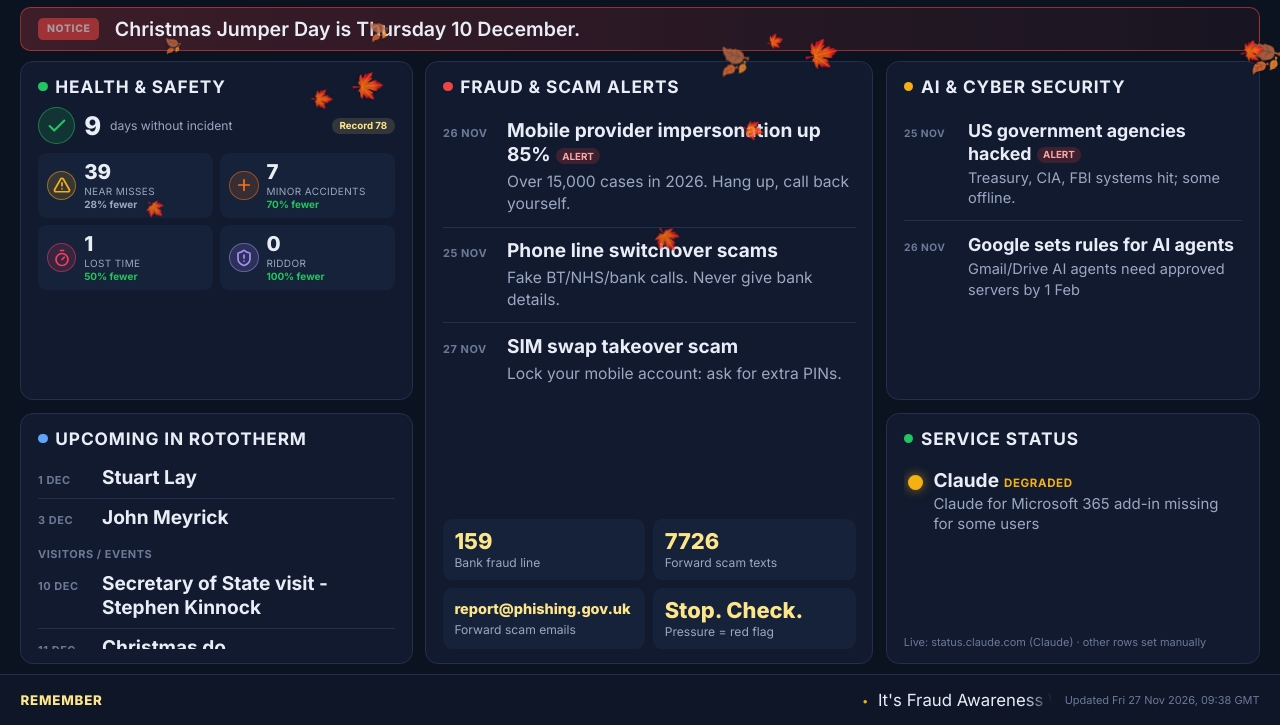
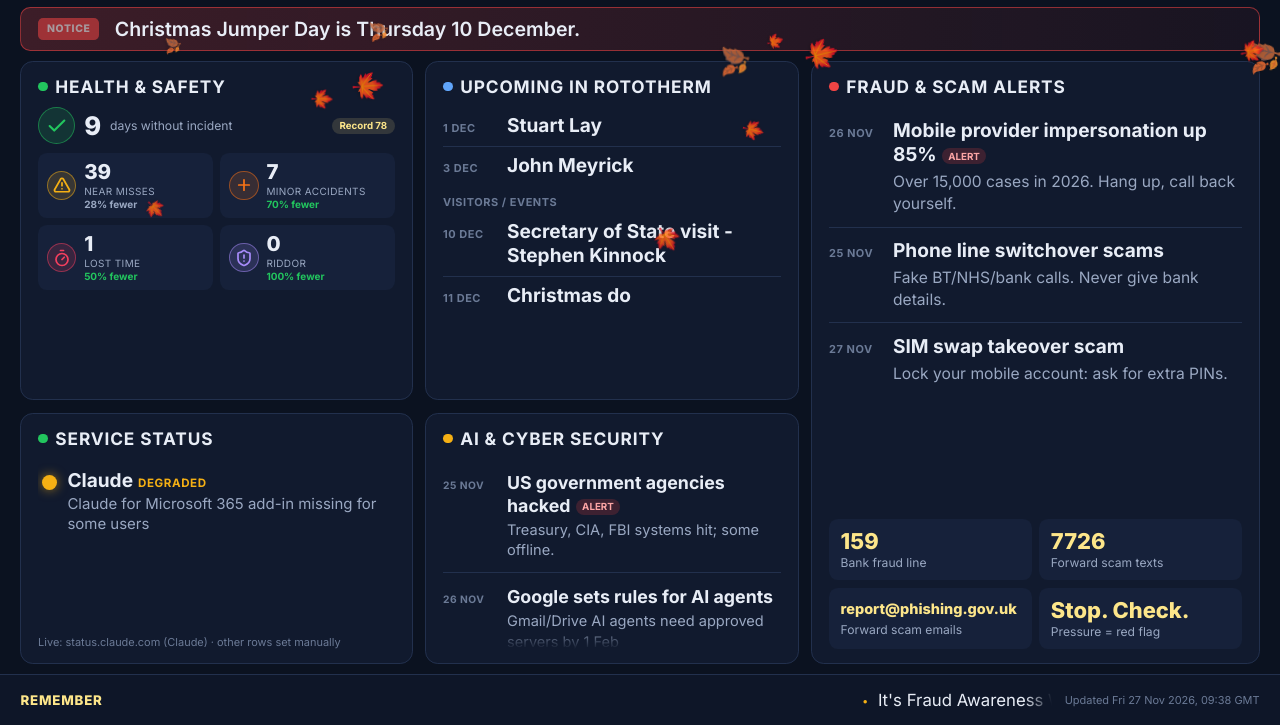
Before and after one commit to jbell-roto/Rototherm-Bulletin, a plain HTML site: page index.html in a window 1280 px wide. Shown: the part 75-800 px from the top of the page. Drawn offline with Linux system fonts and the light colour scheme.

Commit message:
Rearrange dashboard layout
Fraud & scam alerts moves to the right column (still full-height). Upcoming
in Rototherm moves to the middle, with AI & cyber security underneath it.
Service status (Claude) moves to the left column, under Health & Safety.

Co-Authored-By: Claude Sonnet 5 <noreply@anthropic.com>

```diff
--- a/index.html
+++ b/index.html
@@ -35,14 +35,14 @@
   .alert .msg{font-size:1.53vw;font-weight:600;line-height:1.35}
   .alert .msg span{color:#fca5a5;font-weight:500}
   @keyframes pulse{50%{opacity:.55}}
-  main{display:grid;grid-template-columns:1.05fr 1.2fr 1fr;grid-template-rows:1.15fr .85fr;gap:1vw;min-height:0}
+  main{display:grid;grid-template-columns:1.05fr 1fr 1.2fr;grid-template-rows:1.15fr .85fr;gap:1vw;min-height:0}
   .card{background:var(--panel);border:1px solid var(--line);border-radius:1vw;padding:1.1vw 1.3vw;display:flex;flex-direction:column;min-height:0;overflow:hidden}
   .card h2{display:flex;align-items:center;gap:.6vw;font-size:1.35vw;font-weight:700;margin-bottom:.8vw;text-transform:uppercase;letter-spacing:.05em}
   .card h2 .dot{width:.75vw;height:.75vw;border-radius:50%}
-  .status{grid-column:3;grid-row:2}
-  .upcoming{grid-column:1;grid-row:2}
-  .fraud{grid-column:2;grid-row:1 / span 2}
-  .ai-card{grid-column:3;grid-row:1}
+  .status{grid-column:1;grid-row:2}
+  .upcoming{grid-column:2;grid-row:1}
+  .fraud{grid-column:3;grid-row:1 / span 2}
+  .ai-card{grid-column:2;grid-row:2}
   .hs-card{grid-column:1;grid-row:1}
   .hs-headline{display:flex;align-items:center;gap:.7vw;margin-bottom:.7vw}
   .hs-headline .n{font-size:2vw;font-weight:800;color:var(--text);line-height:1}
```
